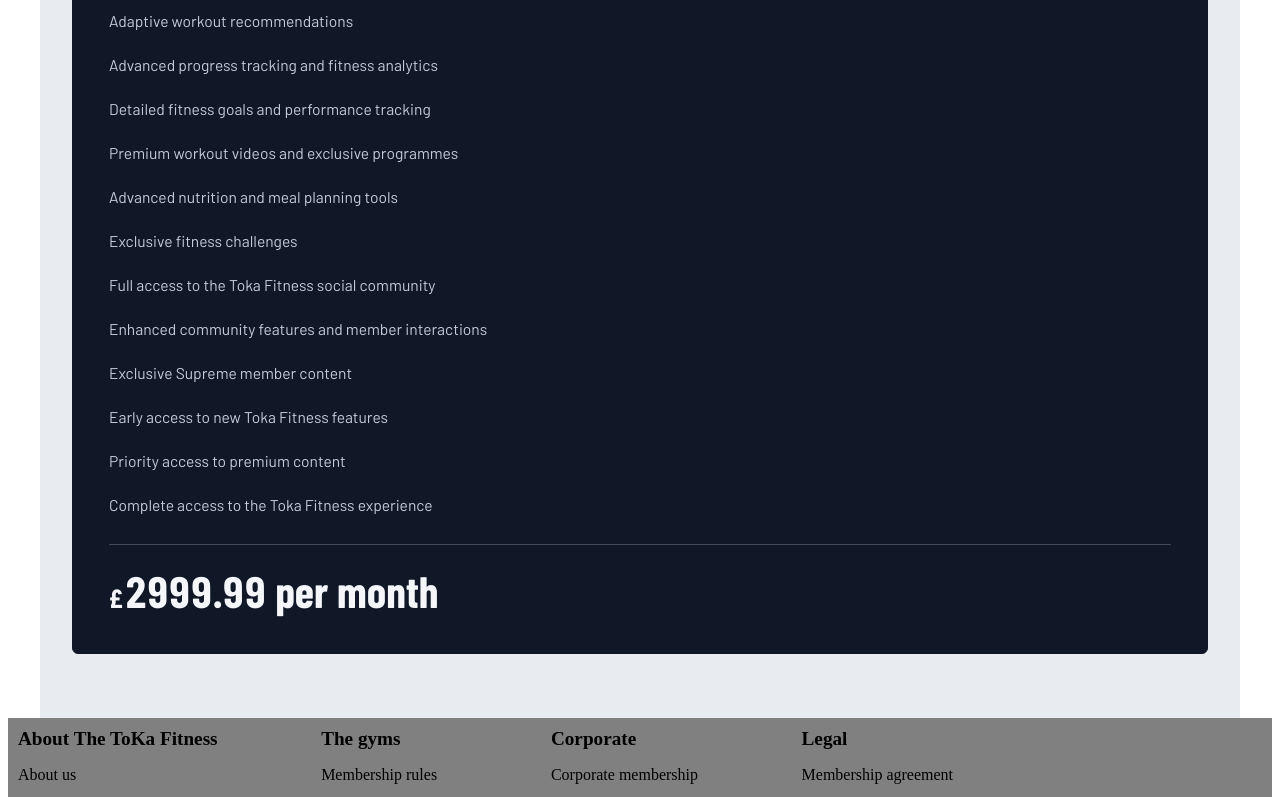
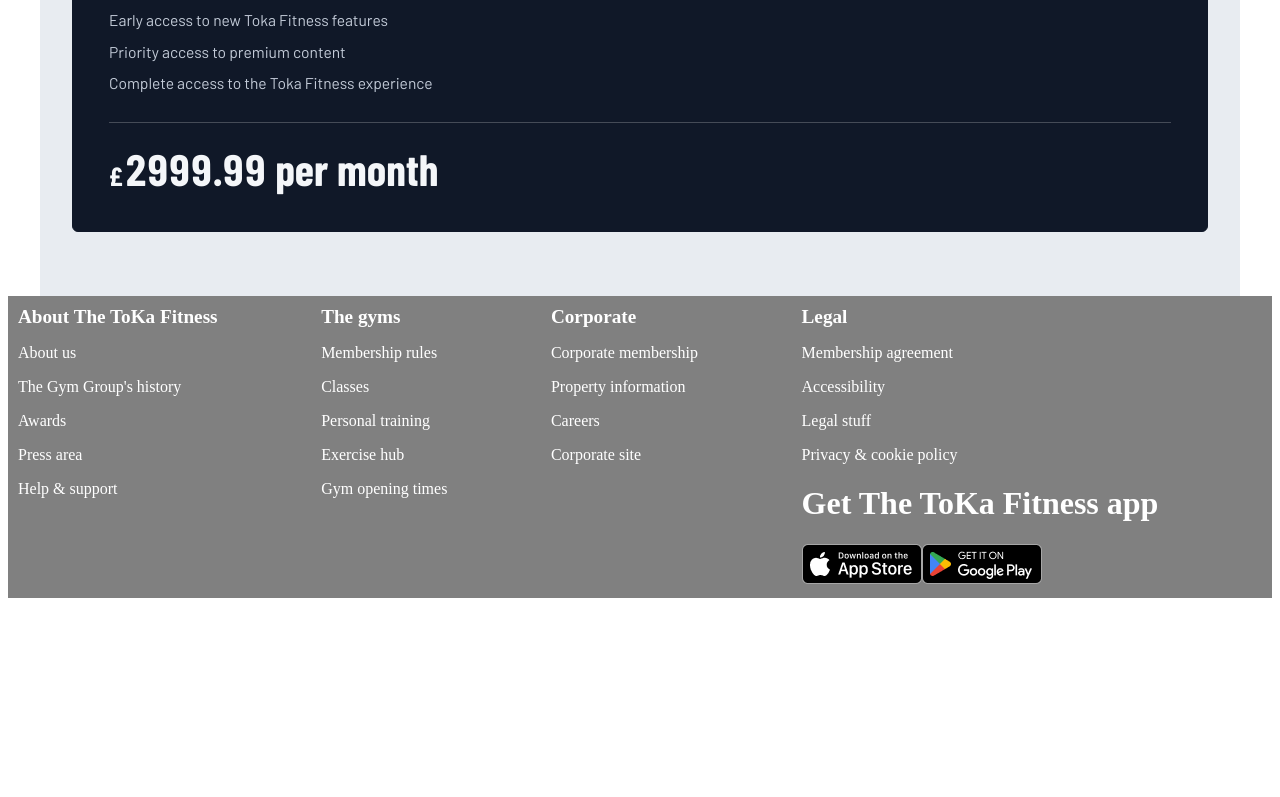
Before and after one commit to Shafi2m/toka-fitness, a React (Vite) app: page /Member in a window 1280 px wide. Shown: the part 1603-2400 px from the top of the page. After the commit the page ends 2209 px from the top, so only its background shows below. Built offline with nearby package versions, Linux system fonts and the light colour scheme.

Commit message:
accounts

```diff
--- a/src/components/Footer/footer.css
+++ b/src/components/Footer/footer.css
@@ -4,7 +4,7 @@
     justify-content: space-between;
     background-color: grey;
     padding: 10px ;
-
+    color: white;
     cursor: pointer;
 
 }
@@ -12,5 +12,5 @@
     text-decoration: none;
     font-weight: 900;
     font-size: larger;
-    color: black;
+    color: white;
 }
--- a/src/index.css
+++ b/src/index.css
@@ -16,6 +16,10 @@
     --card-bg: #fafafa;
     --border: #e5e5e5;
 
+     --ink: #101828;
+    --paper: #e8ecf1;
+    --line: #cbd3de;
+
 }
 
 #root {
--- a/src/pages/dashboard/dashboard.css
+++ b/src/pages/dashboard/dashboard.css
@@ -33,11 +33,11 @@
 }
 
 .progress-background {
-  stroke: #d0cad8;
+  stroke: #f1c4c8;
 }
 
 .progress-value {
-  stroke: #211a32;
+  stroke: var(--accent);
   stroke-linecap: round;
   transition: stroke-dashoffset 0.5s ease;
 }
@@ -109,13 +109,13 @@
 }
 
 .task.selected {
-  color: #d5cfea;
+  color: #f1c4c8;
   font-weight: bold;
 }
 
 .task-row input {
   cursor: pointer;
-  accent-color: #bdb3ca;
+  accent-color: #f1c4c8;
 }
 
 .description {
--- a/src/pages/home.jsx
+++ b/src/pages/home.jsx
@@ -104,7 +104,7 @@
 
                 </div>
 
-                <h1>ToKa supreme</h1>
+                <h1>ToKa Supreme</h1>
 
                 <p className="text-2">Everything included in Member
 
--- a/src/pages/members/member.css
+++ b/src/pages/members/member.css
@@ -1,12 +1,6 @@
 @import url("https://fonts.googleapis.com/css2?family=Barlow:wght@400;500&family=Barlow+Condensed:wght@600;700&display=swap");
 
 .memberships {
-    --ink: #101828;
-    --paper: #e8ecf1;
-    --card: #ffffff;
-    --line: #cbd3de;
-    --muted: #4a5568;
-
     display: flex;
     flex-wrap: wrap;
     gap: clamp(1.5rem, 3vw, 2.5rem);
@@ -19,12 +13,6 @@
     box-sizing: border-box;
 }
 
-.memberships *,
-.memberships *::before,
-.memberships *::after {
-    box-sizing: border-box;
-}
-
 /* ---------- Card base (Basic) ---------- */
 
 .memberships .card {
@@ -33,7 +21,7 @@
     flex-direction: column;
     gap: 1.5rem;
     padding: 2.5rem 2.25rem;
-    background: var(--card);
+    background: var(--card-bg);
     color: var(--ink);
     border: 1px solid var(--line);
     border-radius: 6px;
@@ -80,14 +68,13 @@
 /* Gives the <br/>-separated lines a little air between them */
 .memberships .desc br {
     display: block;
-    content: "";
     margin-top: 0.8rem;
 }
 
 /* ---------- Price pinned to the bottom ---------- */
 
 .memberships .price {
-    margin-top: auto;
+
     display: flex;
     align-items: baseline;
     gap: 0.15rem;
```
